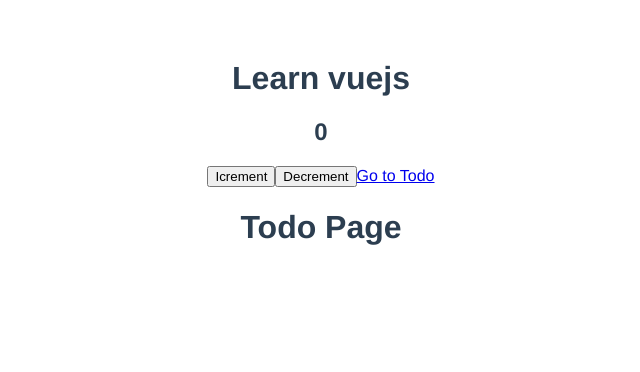
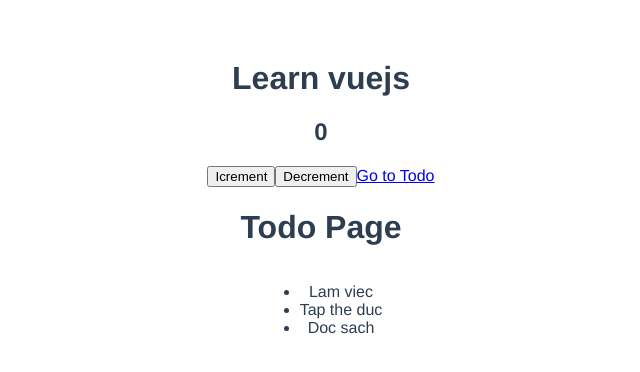
Before and after one commit to hoai177/learn-vuejs, a Vue app: page /todo in a window 1280 px wide. Shown: the top 372 px of the page, without its empty margins (319-959 px from the left). Built offline with nearby package versions, Linux system fonts and the light colour scheme.

Commit message:
add array

```diff
--- a/src/components/Todo.vue
+++ b/src/components/Todo.vue
@@ -1,3 +1,24 @@
 <template>
   <h1>Todo Page</h1>
+  <ul>
+    <li v-for="item in items" v-bind:key="item">
+      {{ item }}
+    </li>
+  </ul>
 </template>
+
+<script>
+export default {
+  data () {
+      return {
+       items: ['Lam viec', 'Tap the duc', 'Doc sach']
+      }
+    },
+}
+</script>
+
+<style>
+  ul {
+    display: inline-block;
+  }
+</style>
```
